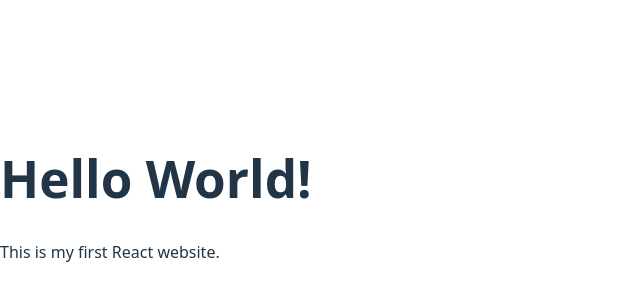
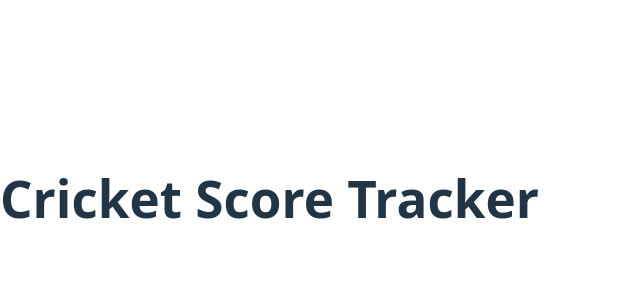
Before and after one commit to Hukuna25Matata/LearnReact, a React (Vite) app in the folder my-react-app/: page / in a window 1280 px wide. Shown: the part 202-502 px from the top of the page, without its empty margins (0-640 px from the left). Built offline with nearby package versions, Linux system fonts and the light colour scheme.

Commit message:
Creating cricket scorecard

```diff
--- a/my-react-app/src/App.jsx
+++ b/my-react-app/src/App.jsx
@@ -1,8 +1,7 @@
 function App() {
   return (
     <div>
-      <h1>Hello World!</h1>
-      <p>This is my first React website.</p>
+      <h1>Cricket Score Tracker</h1>
     </div>
   );
 }
```
